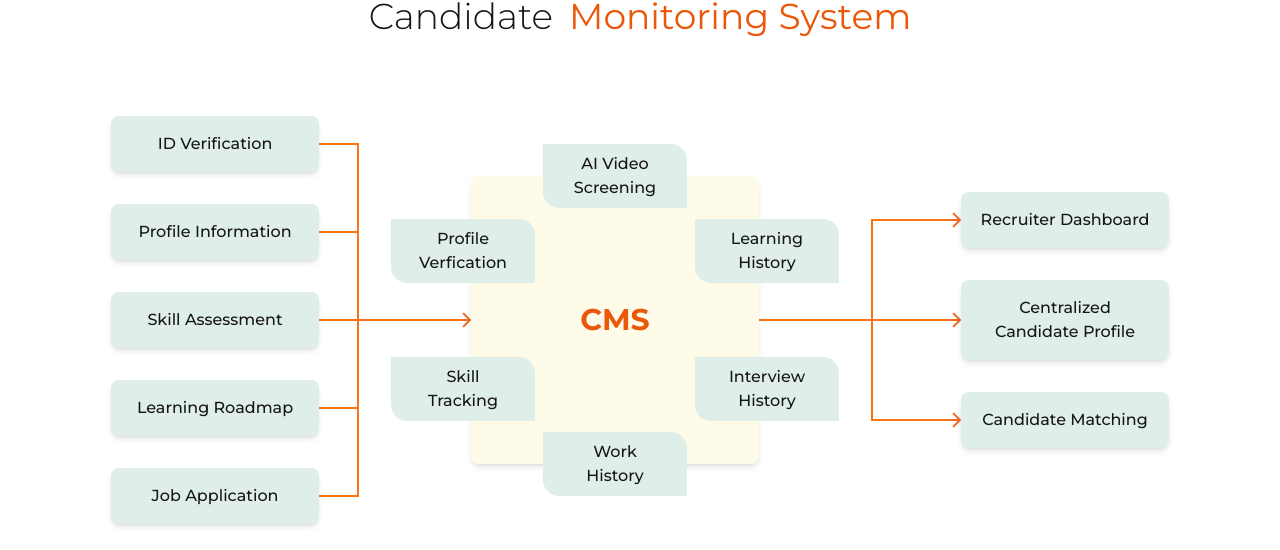
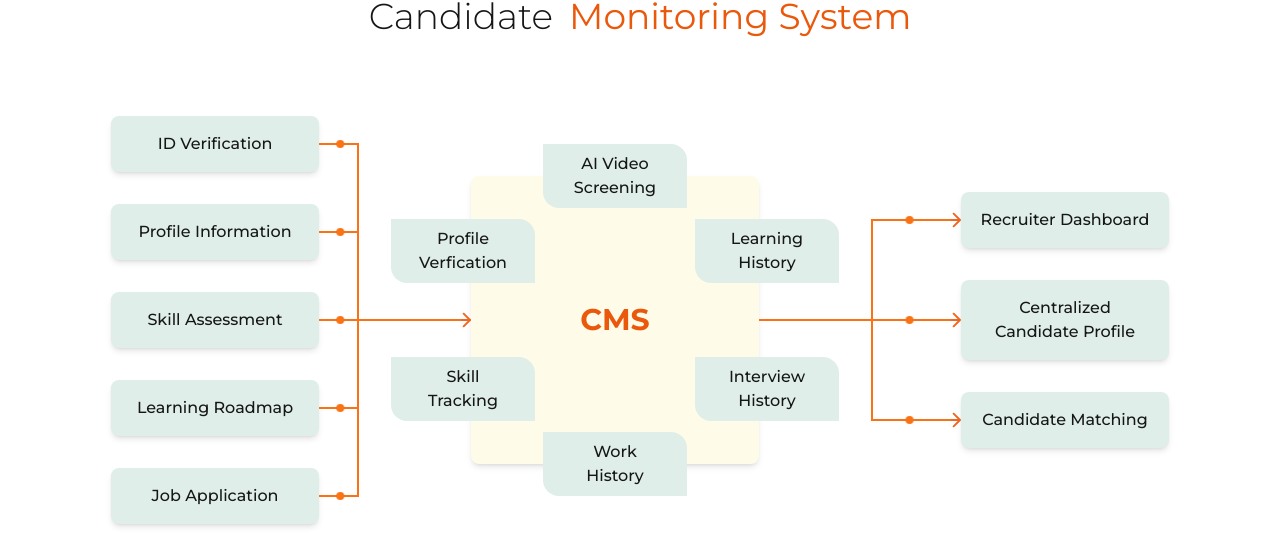
Before and after one commit to Vraj531/shivon_AI_home, a Next.js app: page / in a window 1280 px wide. Shown: the part 818-1368 px from the top of the page. Built offline with nearby package versions, Linux system fonts and the light colour scheme.

Commit message:
feat: css fixes

```diff
--- a/src/app/globals.css
+++ b/src/app/globals.css
@@ -13,11 +13,11 @@ body {
 }
 
 .circle-right {
-  animation: moveRight 2.5s linear infinite,
+  animation: moveRight 2.5s linear infinite;
 }
 
 @keyframes moveRight {
-  0% {
+  from {
     transform: translateX(0);
     opacity: 1;
   }
@@ -26,18 +26,18 @@ body {
     opacity: 1;
   }
 
-  100% {
+  to {
     transform: translateX(30px);
     opacity: 0;
   }
 }
 
 .circle-rightl {
-  animation: moveRightL 2.5s linear infinite,
+  animation: moveRightL 2.5s linear infinite;
 }
 
 @keyframes moveRightL {
-  0% {
+  from {
     transform: translateX(0);
     opacity: 1;
   }
@@ -46,7 +46,7 @@ body {
     opacity: 1;
   }
 
-  100% {
+  to {
     transform: translateX(60px);
     opacity: 0;
   }
--- a/src/components/FlowChart.tsx
+++ b/src/components/FlowChart.tsx
@@ -1,5 +1,3 @@
-import React from 'react';
-
 export const FlowChart = () => {
   return (
     <div className='flex justify-center font-medium items-start relative md:scale-75 lg:scale-100 scale-[38%]  md:py-16'>
@@ -105,7 +103,8 @@ const Node = ({ label, direction = 'right' }: { label: string; direction: string
         {direction === 'left' && (
           <>
             <div className='w-20 h-0.5 bg-orange-500'></div>
-            {/* <div className='absolute size-2 rounded-full left-0 bg-orange-500 circle-rightl'></div> */}
+            {/* ball animation */}
+            <div className='absolute size-2 rounded-full left-0 bg-orange-500 circle-rightl'></div>
           </>
         )}
         {direction === 'left' && (
@@ -136,7 +135,8 @@ const Node = ({ label, direction = 'right' }: { label: string; direction: string
       {direction === 'left' && (
         <>
           <div className='w-20 h-0.5 bg-orange-500'></div>
-          {/* <div className='absolute size-2 rounded-full left-0 bg-orange-500 circle-rightl'></div> */}
+          {/* ball animation */}
+          <div className='absolute size-2 rounded-full left-0 bg-orange-500 circle-rightl'></div>
         </>
       )}
       {direction === 'left' && (
@@ -157,7 +157,8 @@ const Node = ({ label, direction = 'right' }: { label: string; direction: string
       {direction === 'right' && (
         <>
           <div className='w-10 h-0.5 bg-orange-500'></div>
-          {/* <div className='absolute size-2 rounded-full right-8 bg-orange-500 circle-right'></div> */}
+          {/* ball animation */}
+          <div className='absolute size-2 rounded-full right-8 bg-orange-500 circle-right'></div>
         </>
       )}
     </div>
```
